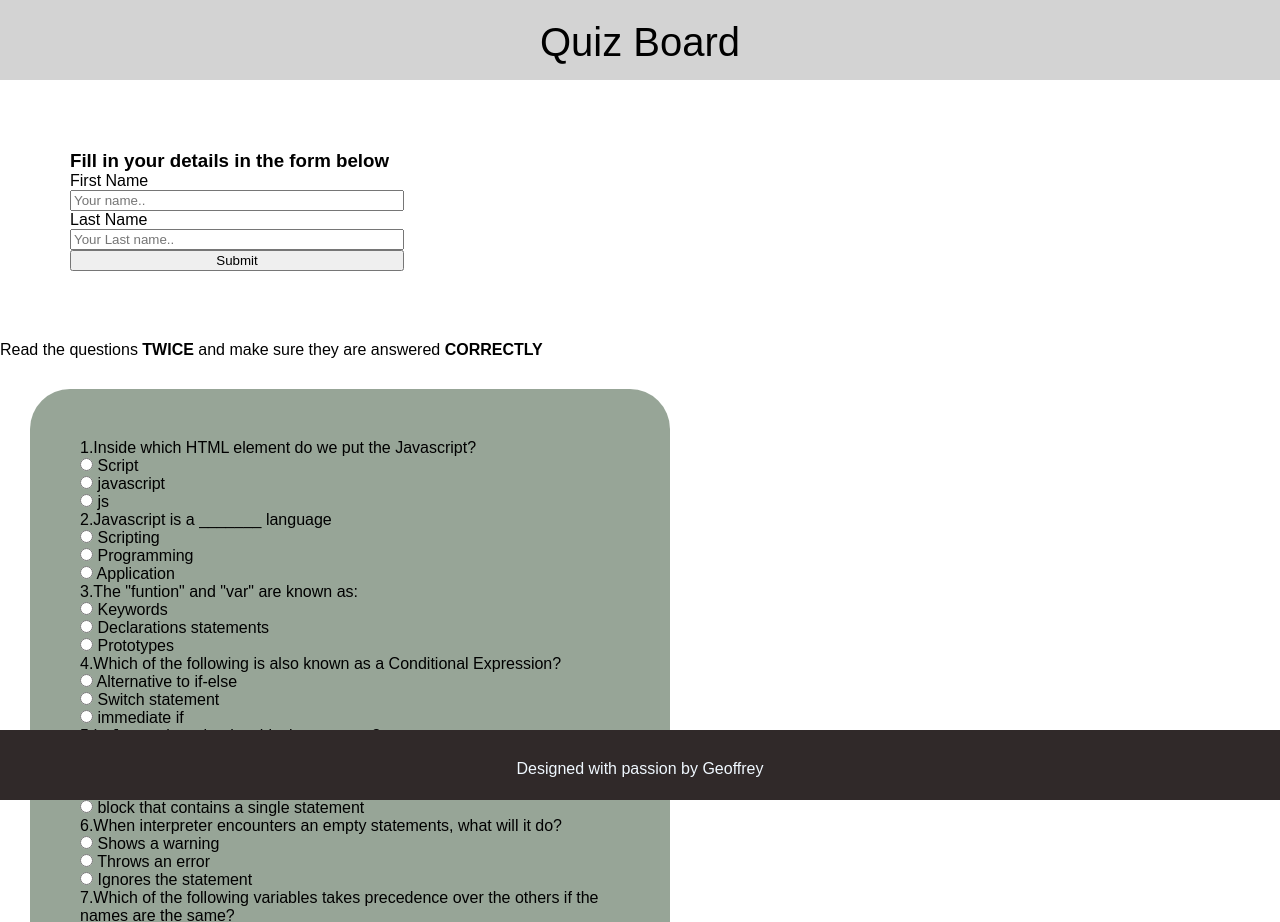
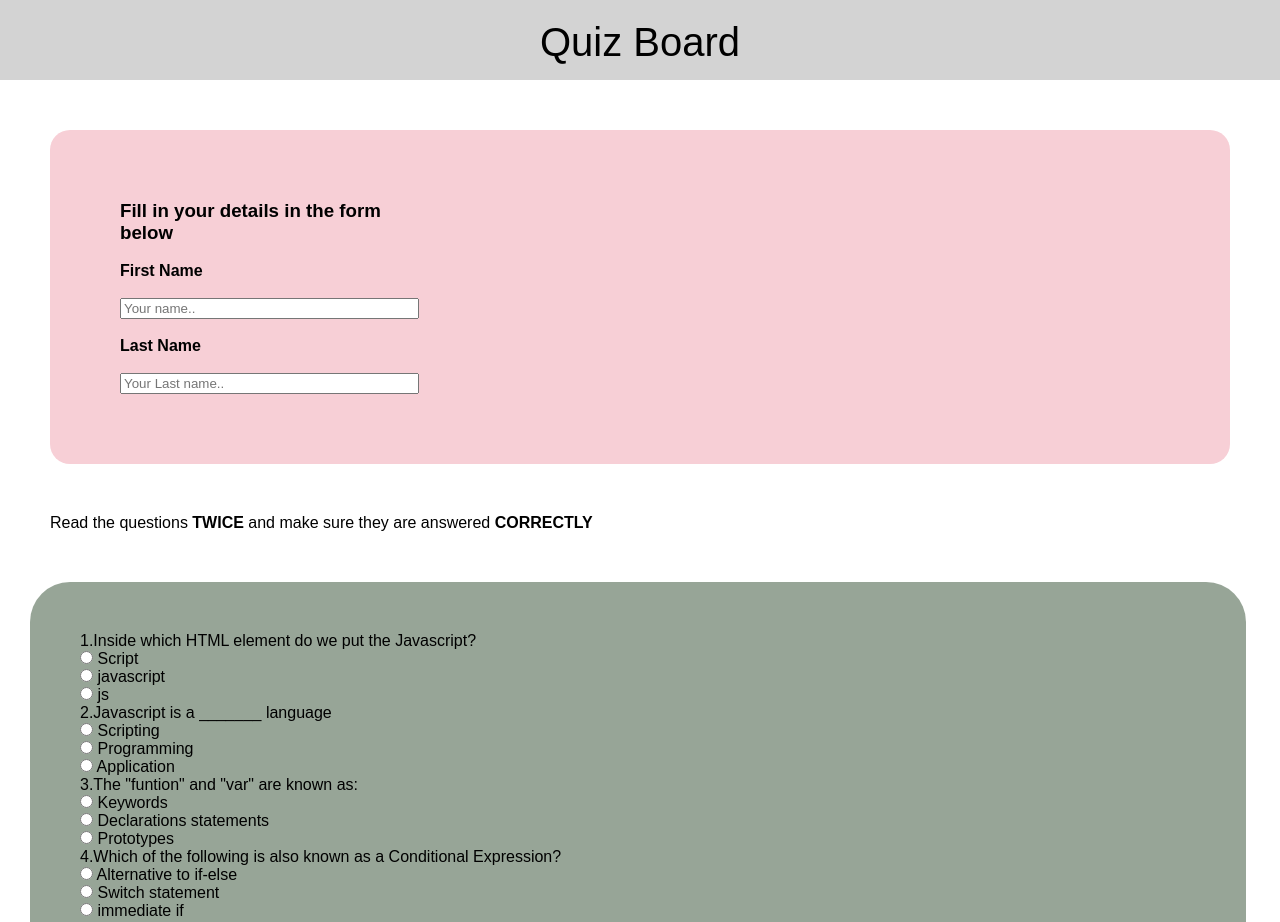
Before and after one commit to Dev-GNM/Quiz-Board-Repo, a plain HTML site: page quiz.html in a window 1280 px wide. Shown: the top 922 px of the page. Drawn offline with Linux system fonts and the light colour scheme.

Commit message:
adding styling to the #form section

```diff
--- a/Assets/style.css
+++ b/Assets/style.css
@@ -75,7 +75,7 @@ footer{
     width: 35%;
     padding: 50px;
 }
-input [type=submit]{
+.quiz>input [type=submit]{
     width:400px;
     background-color: #4caf50;
     color: white;
@@ -92,9 +92,16 @@ input [type=text]{
 }
 .quiz-questions{
     background-color: #97a597;
-    width: 50%;
+    width: 95%;
     border-radius: 40px;
     padding: 50px;
     margin: 30px;
-    align-items: center;
 }
+#read{
+    margin: 50px;
+}
+#form{
+    background-color: rgb(247, 207, 214);
+    border-radius: 20px;
+    margin: 50px;
+}
--- a/quiz.html
+++ b/quiz.html
@@ -11,17 +11,16 @@
     <section id="form">
         <div class="input">
             <form class="form">
-            <h3>Fill in your details in the form below</h3>
-            <label for="fname" > First Name</label>
-            <input type="text" id="fname" name="firstname" placeholder="Your name..">
-            <label for="lname"> Last Name</label>
+            <h3>Fill in your details in the form below</h3><br>
+            <strong><label for="fname" > First Name</label></strong><br>
+            <input type="text" id="fname" name="firstname" placeholder="Your name.."><br>
+            <strong><label for="lname"> Last Name</label></strong><br>
             <input type="text" id="lname" name="lastname" placeholder="Your Last name..">
-            <input type="submit" value="Submit">
         </form>
         </div>
     </section>
     <section id="quiz">
-        <p>Read the questions <strong>TWICE</strong> and make sure they are answered <strong>CORRECTLY</strong></p>
+        <p id="read">Read the questions <strong>TWICE</strong> and make sure they are answered <strong>CORRECTLY</strong></p>
         <div class="quiz">
             <form class="quiz-questions">
                     <p>1.Inside which HTML element do we put the Javascript?</p>
@@ -102,10 +101,10 @@
                     <input type="radio" name="Q10" value="0">
                     <label>0X</label> <br>
                     <input type="radio" name="Q10" value="0" required>
-                    <label> Both Ox and 0x</label> <br>
+                    <label> Both 0x and 0x</label> <br>
+                    <input type="submit" value="Submit">
             </form>
         </div>
     </section>
-    <footer id="footer">Designed with passion by Geoffrey</footer>
 </body>
 </html>
```
Also changed, not shown: index.html (+0 -1 lines).
